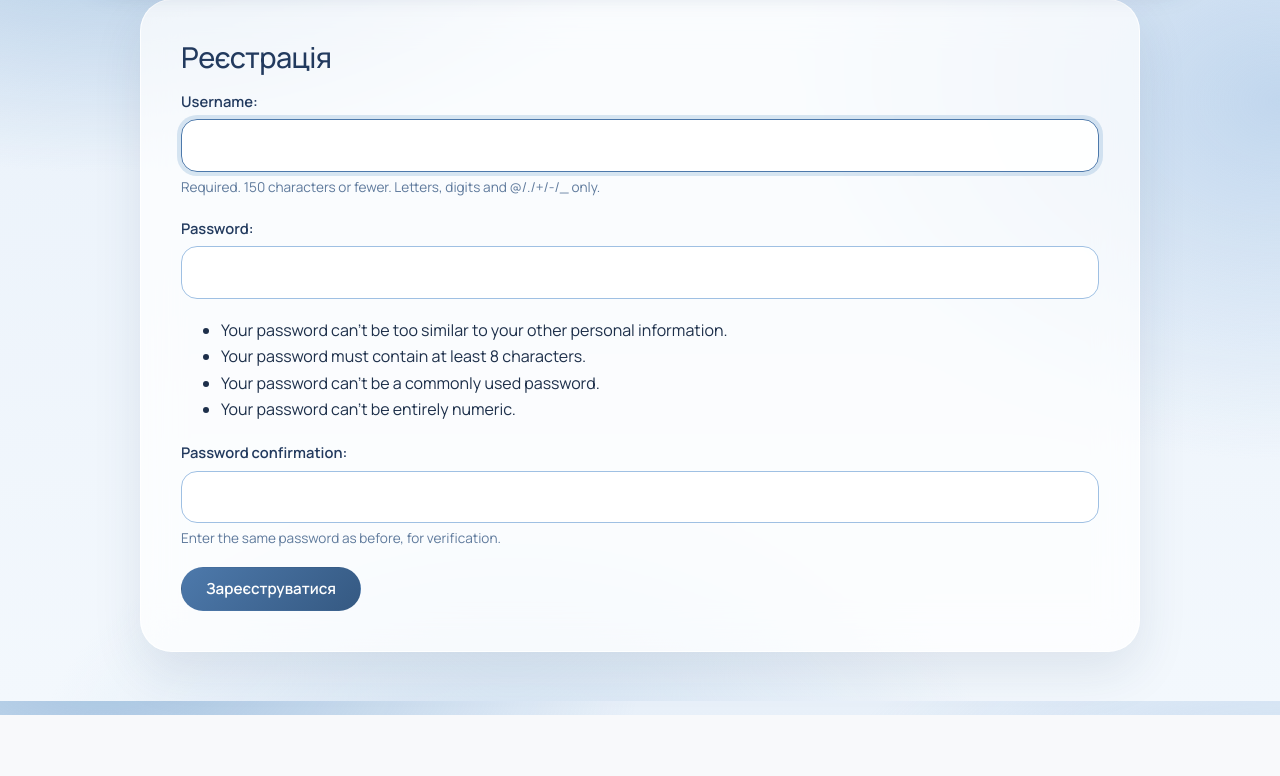
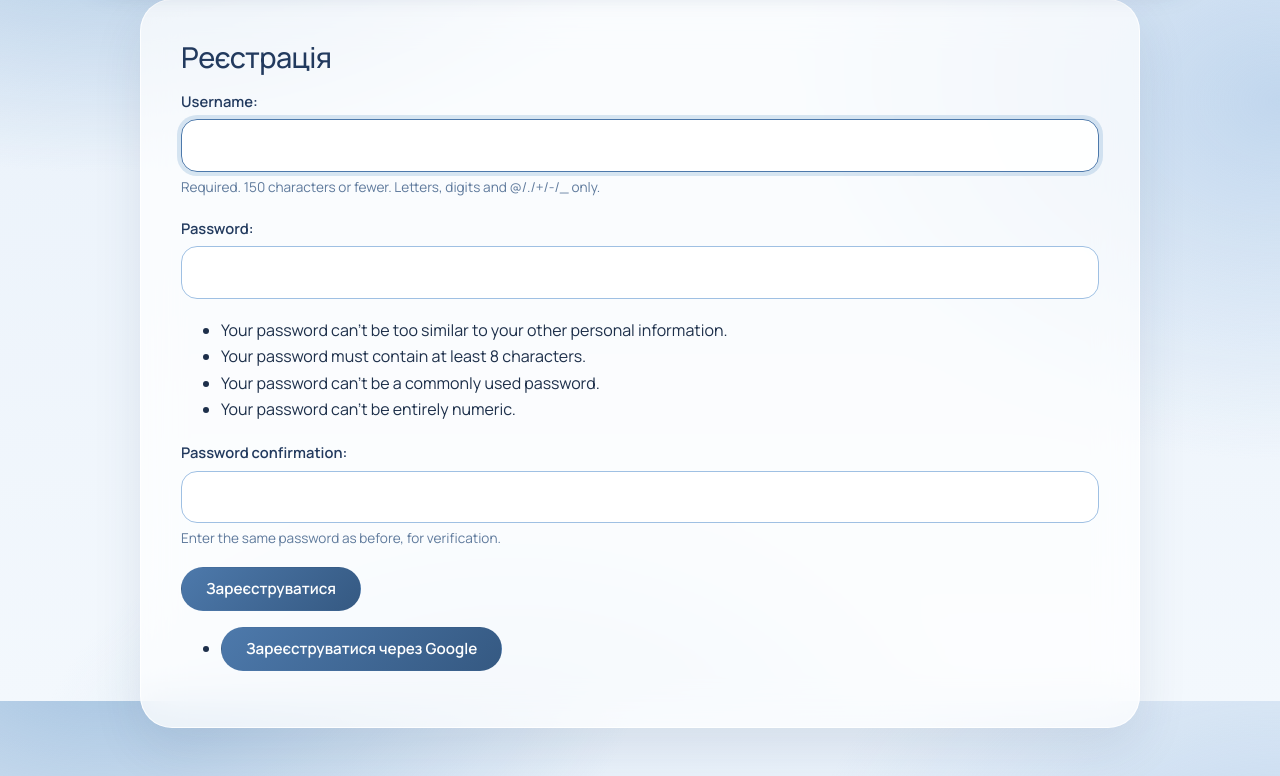
Before and after one commit to SophiaBalog/Learniva, a Django app: page /signup/ in a window 1280 px wide. Shown: the part 99-875 px from the top of the page. Before the commit the page ends 814 px from the top, so only its background shows below. Run offline with Django 5.2, Linux system fonts and the light colour scheme.

Commit message:
add google register

```diff
--- a/learniva_app/templates/registration/signup.html
+++ b/learniva_app/templates/registration/signup.html
@@ -5,5 +5,16 @@
         {% csrf_token %}
         {{ form.as_p }}
         <button type="submit" class="btn">Зареєструватися</button>
+         <div class="social">
+        <ul>
+            <li class="google">
+                <form action="{% url 'social:begin' 'google-oauth2' %}" method="post">
+                    {% csrf_token %}
+                    <input type="hidden" name="next" value="{{ next }}">
+                    <button type="submit" class="btn">Зареєструватися через Google</button>
+                </form>
+            </li>
+        </ul>
+    </div>
     </form>
 {% endblock %}
```
